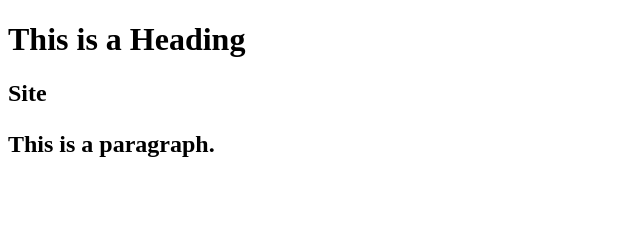
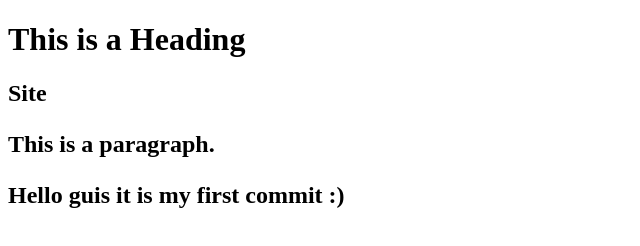
Before and after one commit to Kayzerok86/repo-git, a plain HTML site: page index.html in a window 1280 px wide. Shown: the whole page, without its empty margins (0-640 px from the left). Drawn offline with Linux system fonts and the light colour scheme.

Commit message:
Second commit

```diff
--- a/index.html
+++ b/index.html
@@ -8,6 +8,7 @@
 <h1>This is a Heading</h1>
 <h2>Site<h2>
 <p>This is a paragraph.</p>
+    <p>Hello guis it is my first commit :)</p>
 
 </body>
 </html>
```
